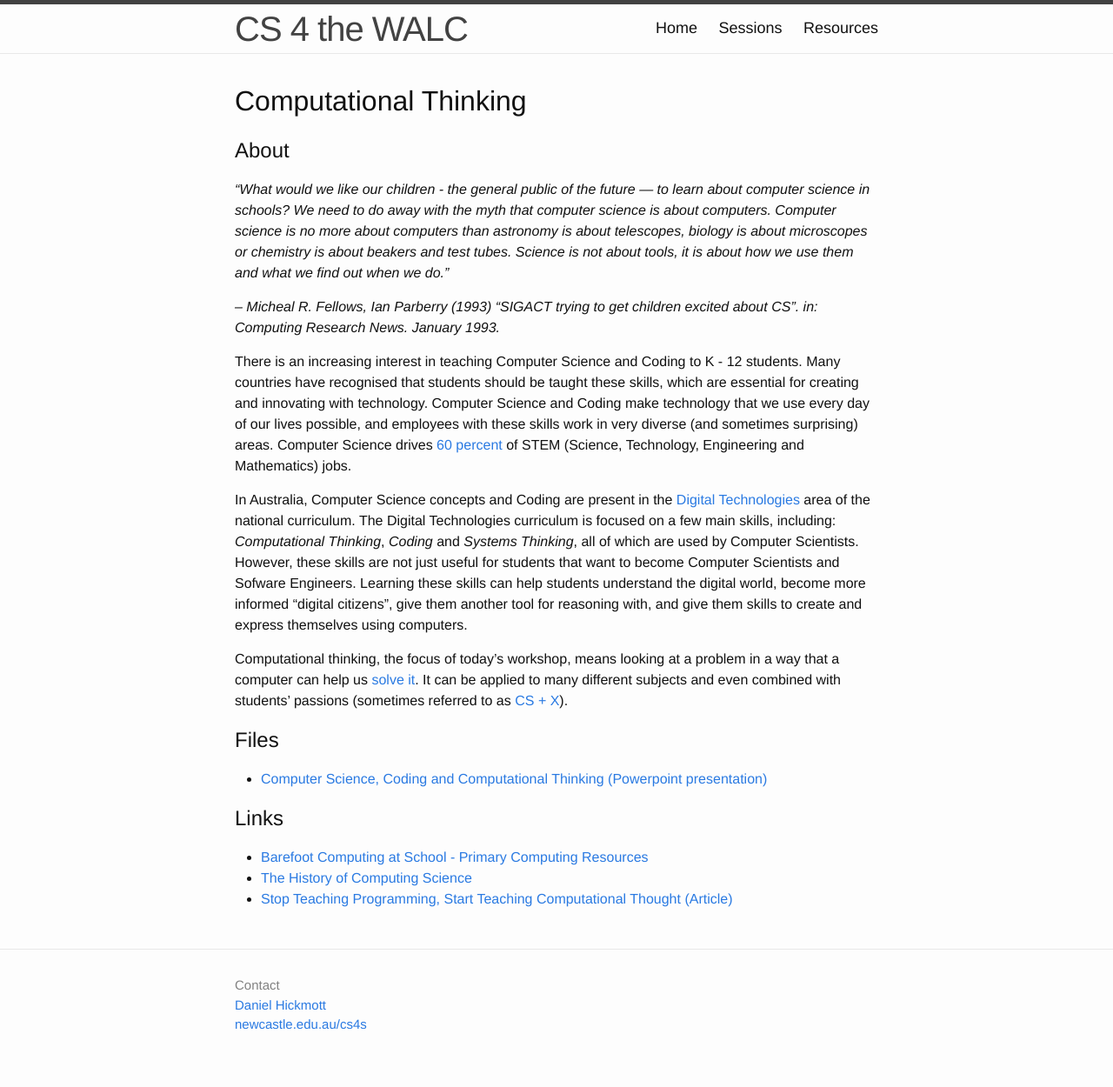
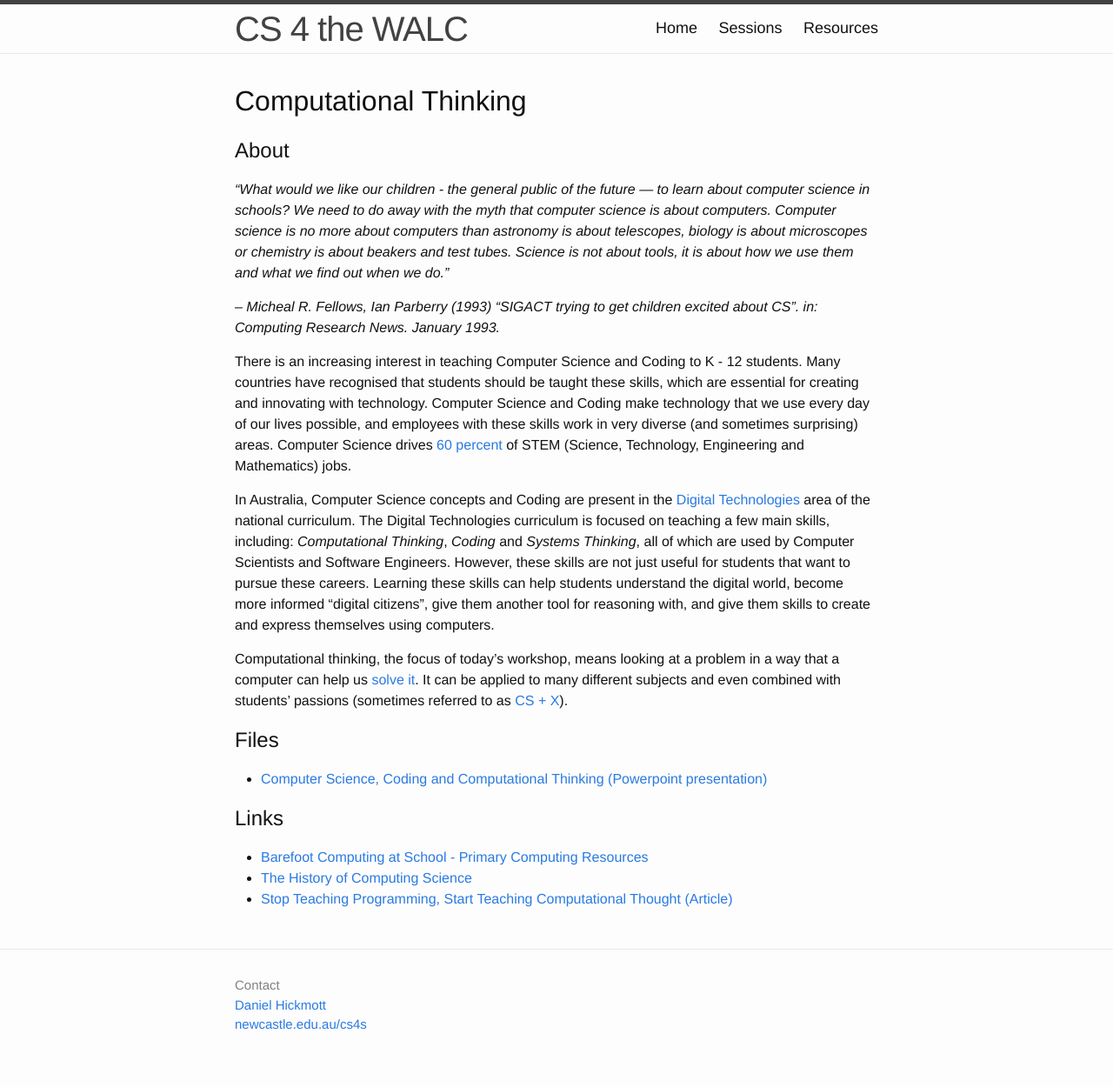
Before and after one commit to cs4s/walc-2016, a Jekyll site: the page built from computationalthinking/index.md, in a window 1280 px wide. Shown: the whole page at 87% size. Built offline with Jekyll 4.4.1, drawn with Linux system fonts in a browser that asks for light colours.

Commit message:
Updates Computational Thinking text

```diff
--- a/computationalthinking/index.md
+++ b/computationalthinking/index.md
@@ -19,8 +19,8 @@ Computer Science and Coding make technology that we use every day of our lives p
 Computer Science drives [60 percent](http://blog.code.org/post/89267280803/stem){:target="_blank"} of STEM (Science, Technology, Engineering and Mathematics) jobs.
 
 In Australia, Computer Science concepts and Coding are present in the [Digital Technologies](http://www.australiancurriculum.edu.au/technologies/digital-technologies/curriculum/f-10?layout=1){:target="_blank"} area of the national curriculum.
-The Digital Technologies curriculum is focused on a few main skills, including: *Computational Thinking*, *Coding* and *Systems Thinking*, all of which are used by Computer Scientists.
-However, these skills are not just useful for students that want to become Computer Scientists and Sofware Engineers.
+The Digital Technologies curriculum is focused on teaching a few main skills, including: *Computational Thinking*, *Coding* and *Systems Thinking*, all of which are used by Computer Scientists and Software Engineers.
+However, these skills are not just useful for students that want to pursue these careers.
 Learning these skills can help students understand the digital world, become more informed "digital citizens", give them another tool for reasoning with, and give them skills to create and express themselves using computers.
 
 Computational thinking, the focus of today's workshop, means looking at a problem in a way that a computer can help us [solve it](http://barefootcas.org.uk/barefoot-primary-computing-resources/concepts/computational-thinking/){:target="_blank"}.
```
